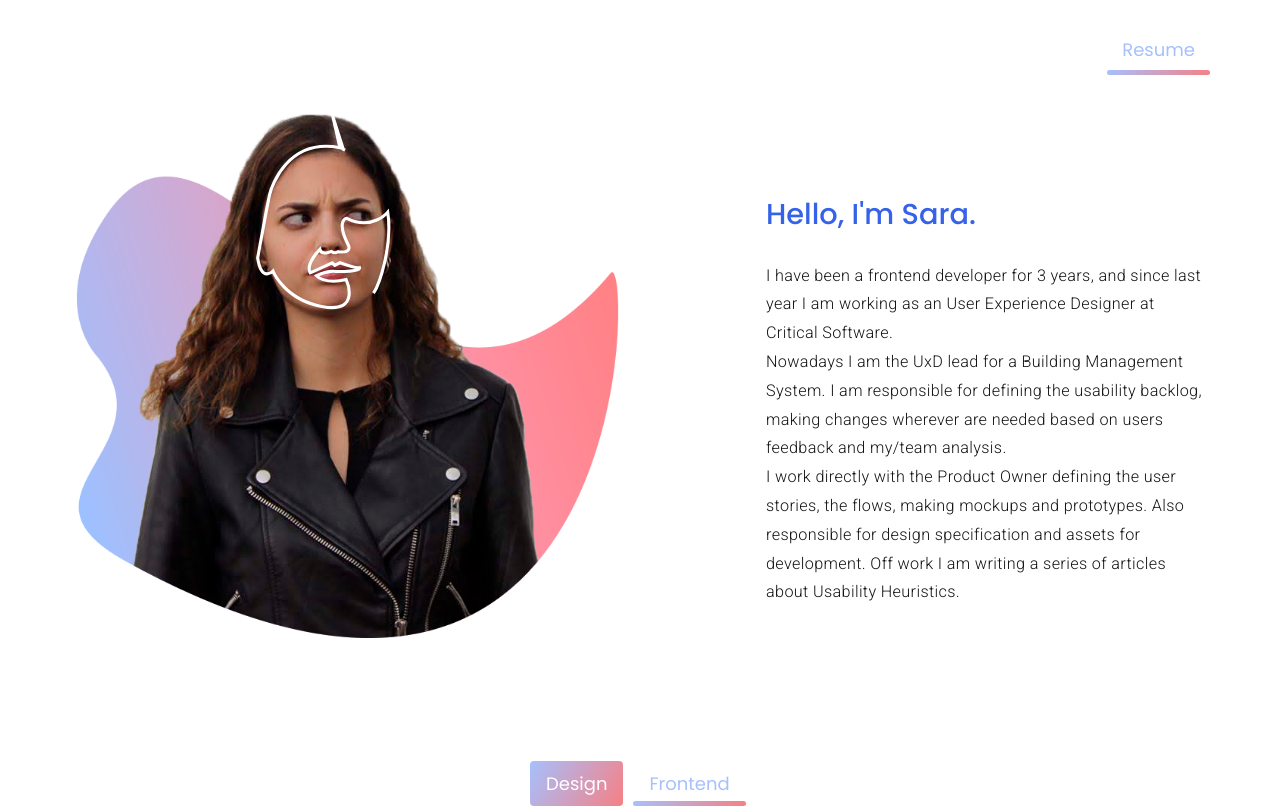
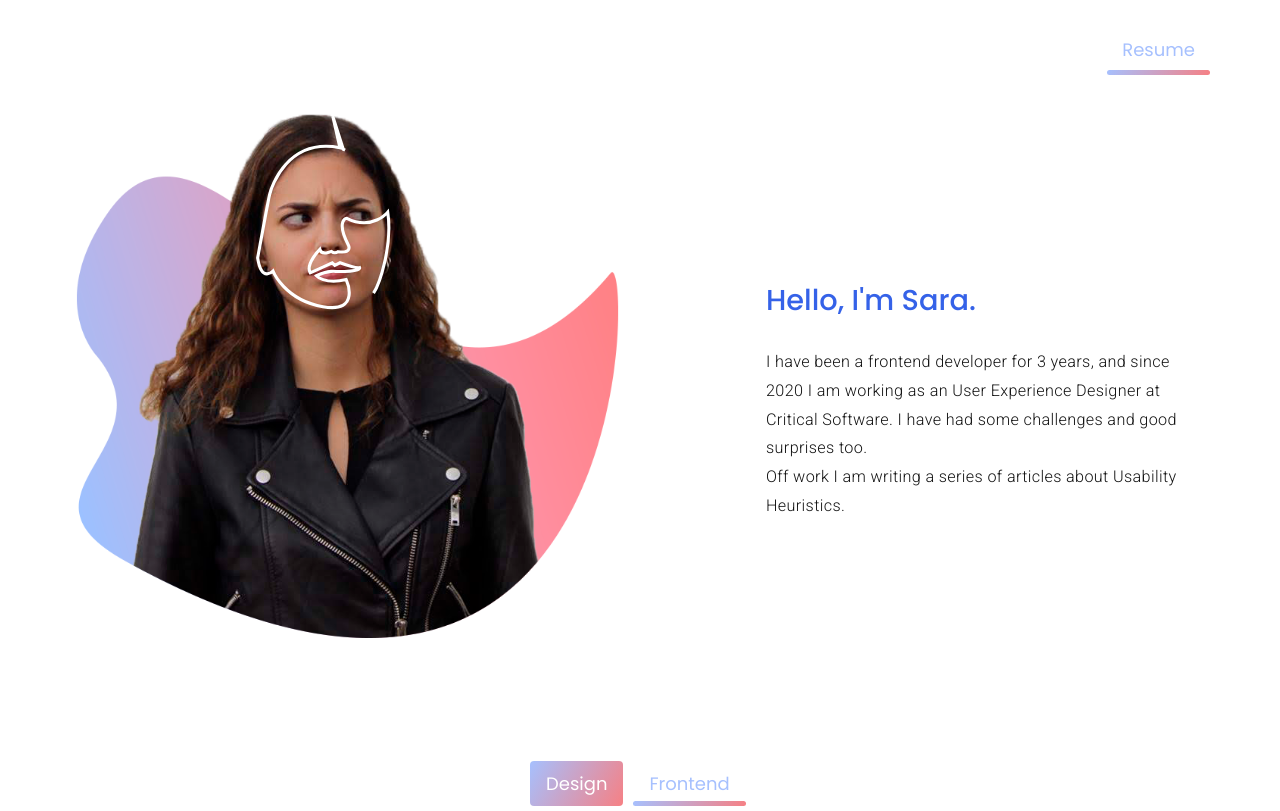
Before and after one commit to sararfcarvalho/sararfcarvalho.github.com, a plain HTML site: page index.html in a window 1280 px wide. Shown: the top 811 px of the page. Drawn offline with nearby package versions, Linux system fonts and the light colour scheme.

Commit message:
Update index.html
about me updated

```diff
--- a/index.html
+++ b/index.html
@@ -45,9 +45,8 @@
                  <h1 class="big-title">Hello, I'm Sara.</h1>
                  <br>
                  <h3 class="text">
-                   I have been a frontend developer for 3 years, and since last year I am working as an User Experience Designer at Critical Software.
-                   <br>Nowadays I am the UxD lead for a Building Management System. I am responsible for defining the usability backlog, making changes wherever are needed based on users feedback and my/team analysis.
-                   <br>I work directly with the Product Owner defining the user stories, the flows, making mockups and prototypes. Also responsible for design specification and assets for development.
+                   I have been a frontend developer for 3 years, and since 2020 I am working as an User Experience Designer at Critical Software. I have had some challenges and good surprises too.
+                   <br>
                    Off work I am writing a series of articles about Usability Heuristics.
                  </h3>
                </div>
```
